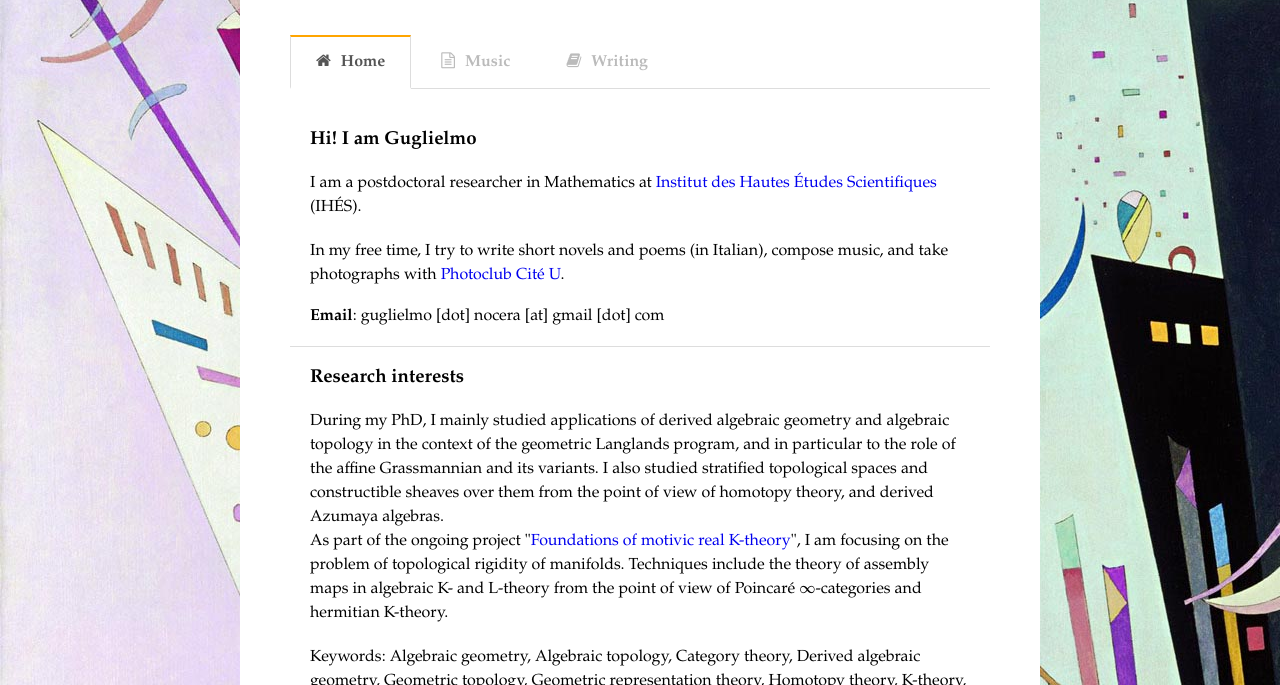
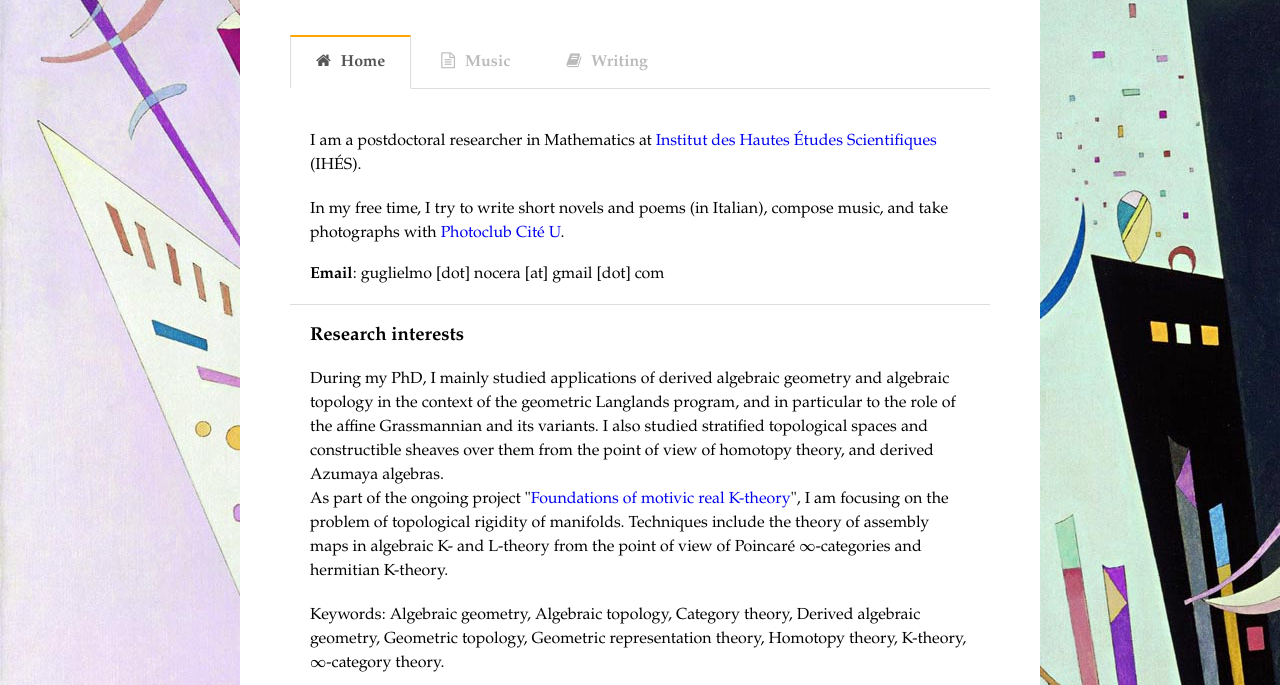
Before and after one commit to WRether/WRether.github.io, a plain HTML site: page index.html in a window 1280 px wide. Shown: the part 115-800 px from the top of the page. Drawn offline with nearby package versions, Linux system fonts and the light colour scheme; some packages are replaced by stand-ins of ours.

Commit message:
Update index.html

```diff
--- a/index.html
+++ b/index.html
@@ -81,7 +81,7 @@ MathJax.Hub.Config({
 
 		<div class="csc-header csc-header-n2">
 			<p>
-			<h3>Hi! I am Guglielmo</h3>
+			<h3></h3>
 		</div>
 
 
```
